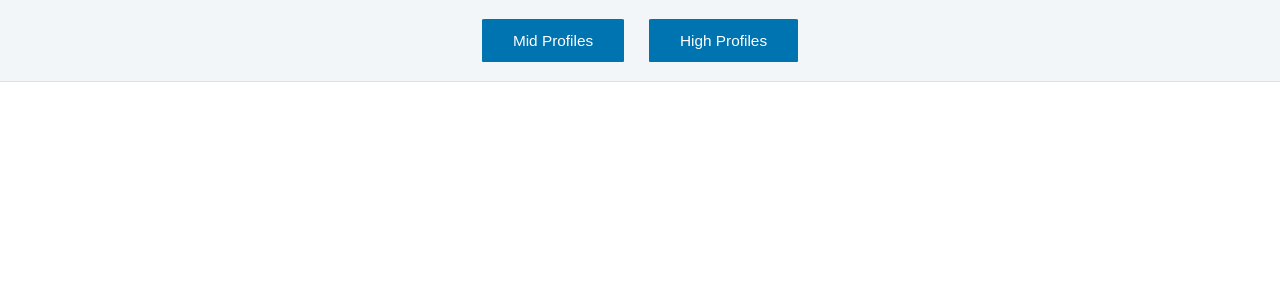
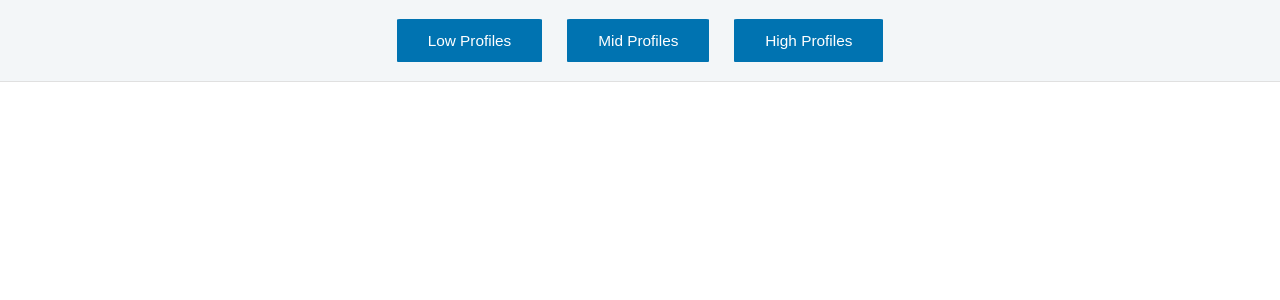
Before and after one commit to kavishnayeem/LinkedIn-Survey, a React (Create React App) app in the folder frontend/: page / in a window 1280 px wide. Shown: the top 300 px of the page. Built offline with nearby package versions, Linux system fonts and the light colour scheme.

Commit message:
Added Low profiles

```diff
--- a/frontend/src/App.js
+++ b/frontend/src/App.js
@@ -4,6 +4,7 @@ import LinkedIn from './Components/LinkedIn';
 import Form from './Components/Form.jsx';
 import midProfileData from "./Profiles/midProfileData.jsx";
 import highProfileData from "./Profiles/highProfileData.jsx";
+import lowProfileData from "./Profiles/lowProfileData.jsx"; // Import low profile data
 
 function App() {
   const [activeProfile, setActiveProfile] = useState(0);
@@ -15,6 +16,15 @@ function App() {
         {!profileData ? (
           // Show profile type selector initially
           <>
+            <button
+              onClick={() => {
+                setProfileData(lowProfileData); // Add low profile data option
+                setActiveProfile(0);
+              }}
+              className="switch-btn"
+            >
+              Low Profiles
+            </button>
             <button
               onClick={() => {
                 setProfileData(midProfileData);
@@ -33,6 +43,7 @@ function App() {
             >
               High Profiles
             </button>
+
           </>
         ) : (
           // Show profile numbers after type selection
--- a/frontend/src/Profiles/lowProfileData.jsx
+++ b/frontend/src/Profiles/lowProfileData.jsx
@@ -149,4 +149,4 @@ const lowProfileData = [
   },
 ];
 
-export default lowProfileDataProfileData;
+export default lowProfileData;
```
